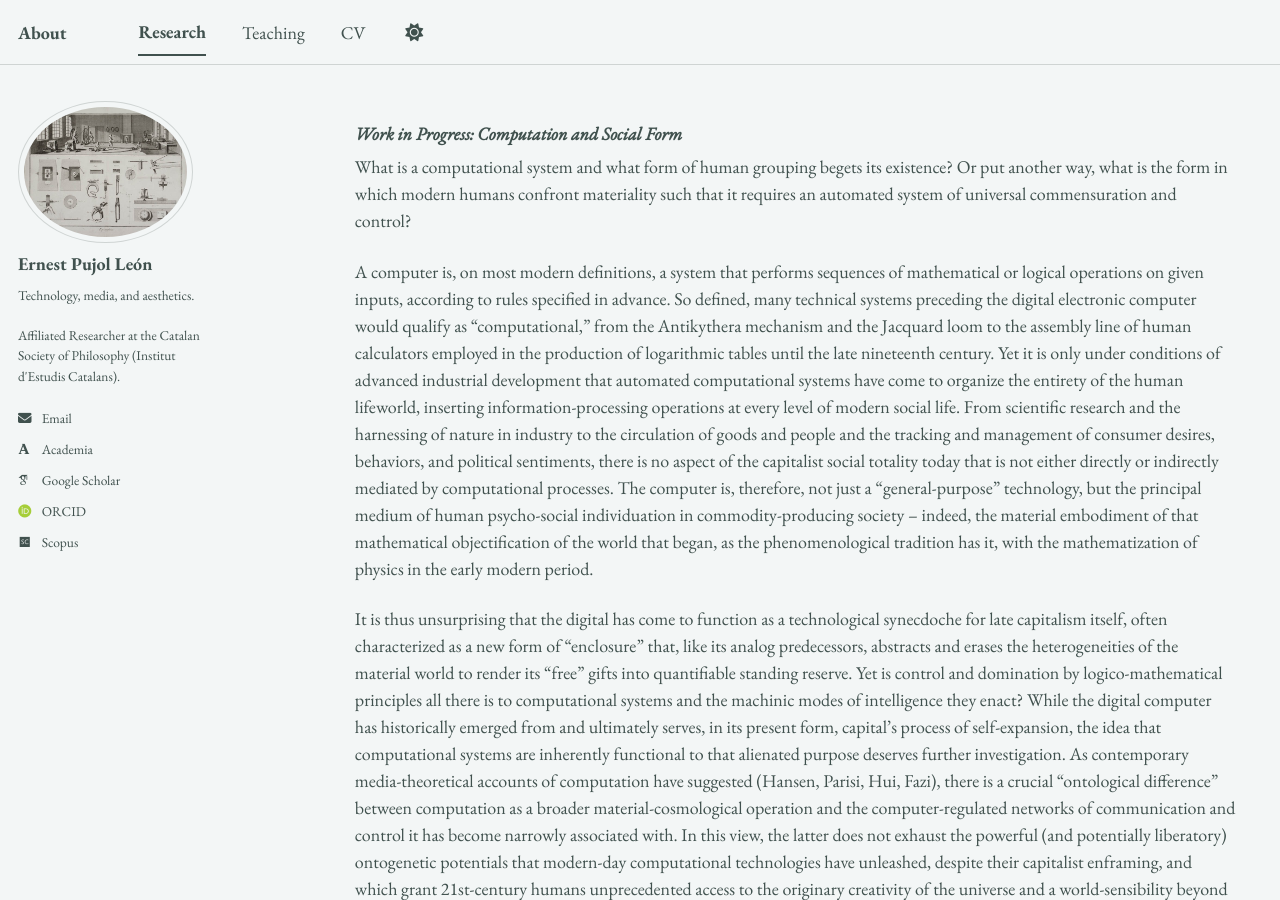
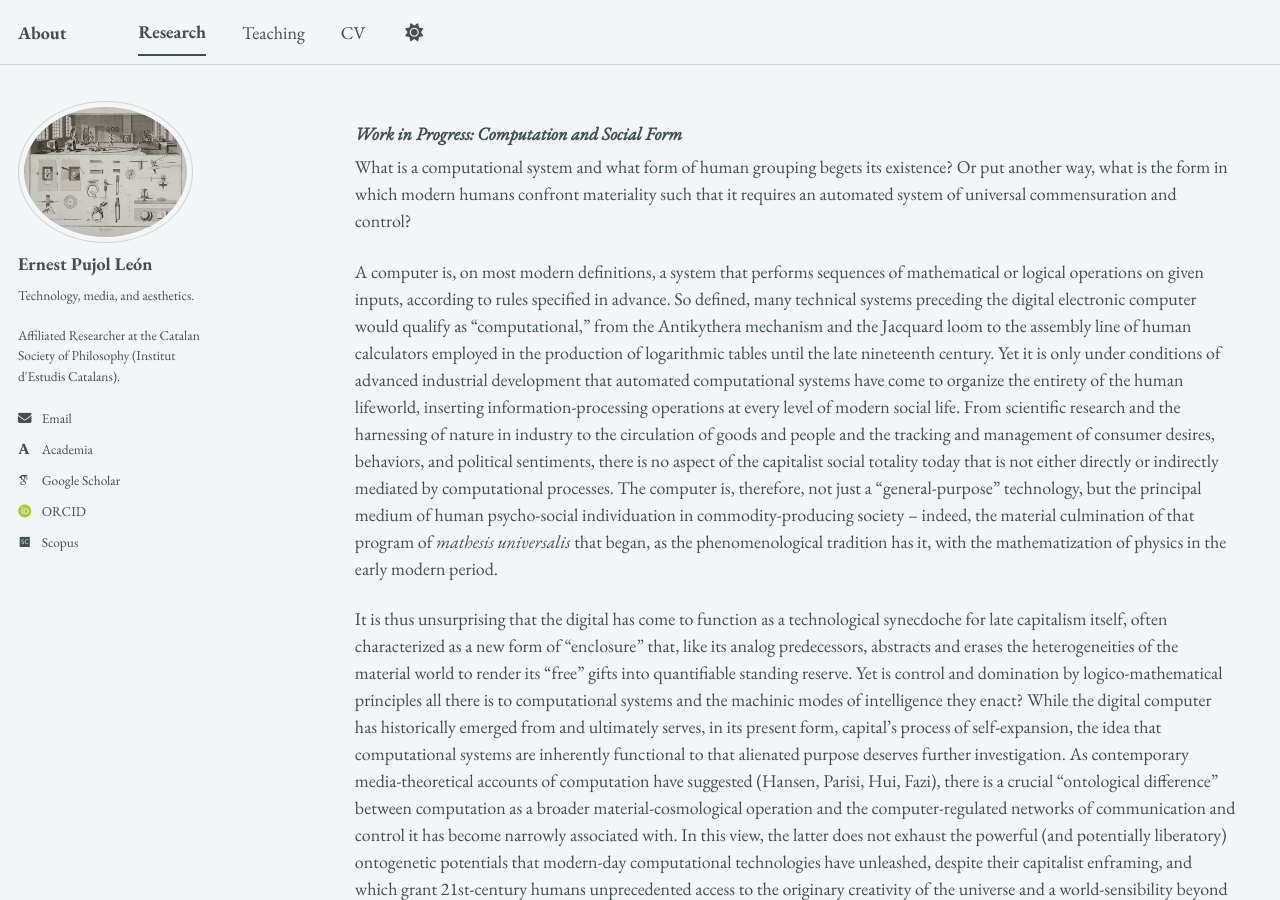
Before and after one commit to epujol90/epujol90.github.io, a Jekyll site: the page built from _pages/research.md, in a window 1280 px wide and 900 px high, scrolled down 3489 px. Built offline with Jekyll 4.4.1, drawn with Linux system fonts in a browser that asks for light colours; some web fonts are replaced; a script bundle is joined from its source files by our own code; library files that are not in the unit come from our copies.

Commit message:
Update research.md

```diff
--- a/_pages/research.md
+++ b/_pages/research.md
@@ -49,7 +49,7 @@ Since the postwar period, the digital computer has been celebrated for reintrodu
 
 What is a computational system and what form of human grouping begets its existence? Or put another way, what is the form in which modern humans confront materiality such that it requires an automated system of universal commensuration and control?
 
-A computer is, on most modern definitions, a system that performs sequences of mathematical or logical operations on given inputs, according to rules specified in advance. So defined, many technical systems preceding the digital electronic computer would qualify as “computational,” from the Antikythera mechanism and the Jacquard loom to the assembly line of human calculators employed in the production of logarithmic tables until the late nineteenth century. Yet it is only under conditions of advanced industrial development that automated computational systems have come to organize the entirety of the human lifeworld, inserting information-processing operations at every level of modern social life. From scientific research and the harnessing of nature in industry to the circulation of goods and people and the tracking and management of consumer desires, behaviors, and political sentiments, there is no aspect of the capitalist social totality today that is not either directly or indirectly mediated by computational processes. The computer is, therefore, not just a “general-purpose” technology, but the principal medium of human psycho-social individuation in commodity-producing society -- indeed, the material embodiment of that mathematical objectification of the world that began, as the phenomenological tradition has it, with the mathematization of physics in the early modern period.
+A computer is, on most modern definitions, a system that performs sequences of mathematical or logical operations on given inputs, according to rules specified in advance. So defined, many technical systems preceding the digital electronic computer would qualify as “computational,” from the Antikythera mechanism and the Jacquard loom to the assembly line of human calculators employed in the production of logarithmic tables until the late nineteenth century. Yet it is only under conditions of advanced industrial development that automated computational systems have come to organize the entirety of the human lifeworld, inserting information-processing operations at every level of modern social life. From scientific research and the harnessing of nature in industry to the circulation of goods and people and the tracking and management of consumer desires, behaviors, and political sentiments, there is no aspect of the capitalist social totality today that is not either directly or indirectly mediated by computational processes. The computer is, therefore, not just a “general-purpose” technology, but the principal medium of human psycho-social individuation in commodity-producing society -- indeed, the material culmination of that program of _mathesis universalis_ that began, as the phenomenological tradition has it, with the mathematization of physics in the early modern period.
 
 It is thus unsurprising that the digital has come to function as a technological synecdoche for late capitalism itself, often characterized as a new form of “enclosure” that, like its analog predecessors, abstracts and erases the heterogeneities of the material world to render its “free” gifts into quantifiable standing reserve. Yet is control and domination by logico-mathematical principles all there is to computational systems and the machinic modes of intelligence they enact? While the digital computer has historically emerged from and ultimately serves, in its present form, capital’s process of self-expansion, the idea that computational systems are inherently functional to that alienated purpose deserves further investigation. As contemporary media-theoretical accounts of computation have suggested (Hansen, Parisi, Hui, Fazi), there is a crucial “ontological difference” between computation as a broader material-cosmological operation and the computer-regulated networks of communication and control it has become narrowly associated with. In this view, the latter does not exhaust the powerful (and potentially liberatory) ontogenetic potentials that modern-day computational technologies have unleashed, despite their capitalist enframing, and which grant 21st-century humans unprecedented access to the originary creativity of the universe and a world-sensibility beyond anthropocentric norms and forms of intelligibility.
 
```
